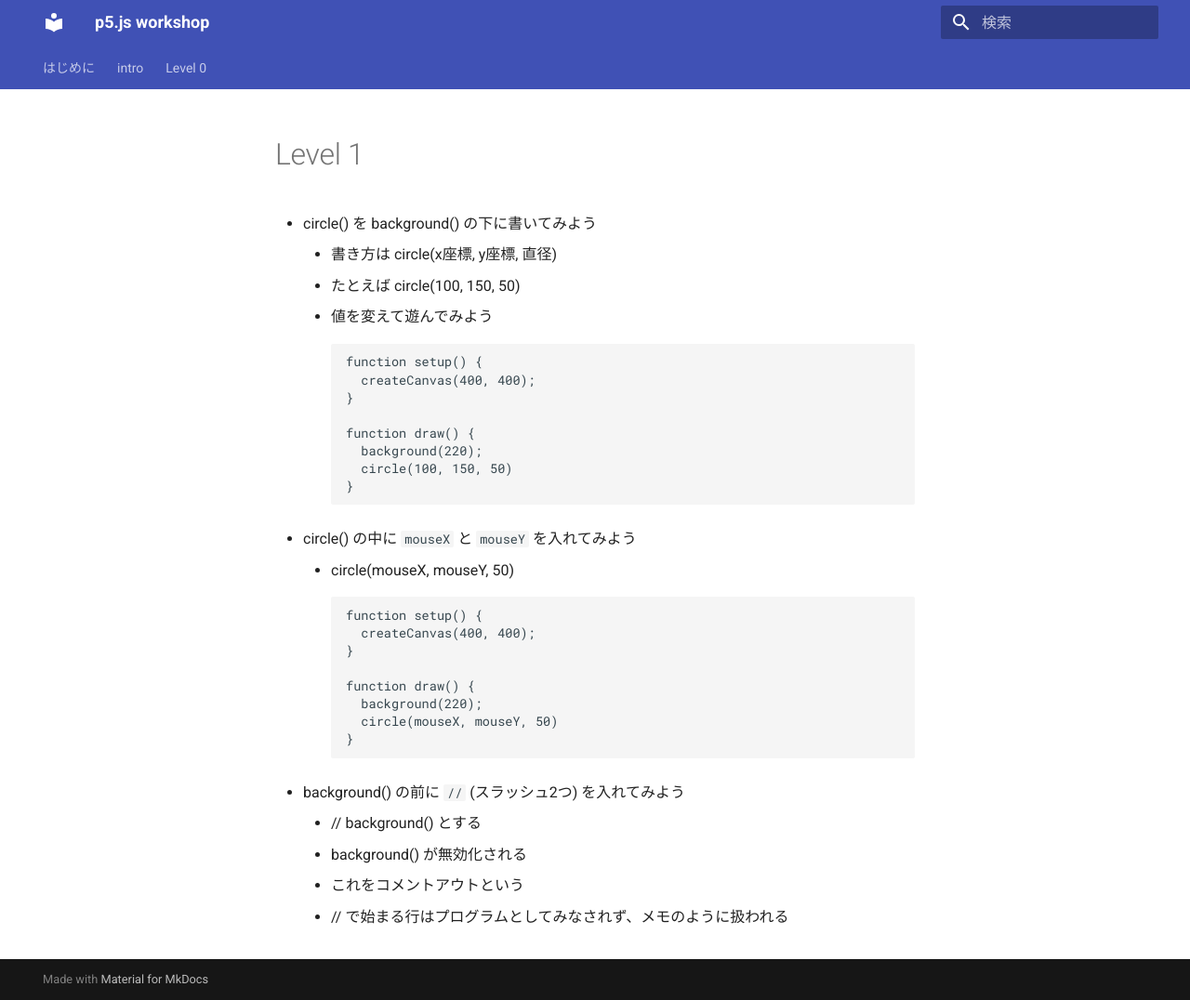
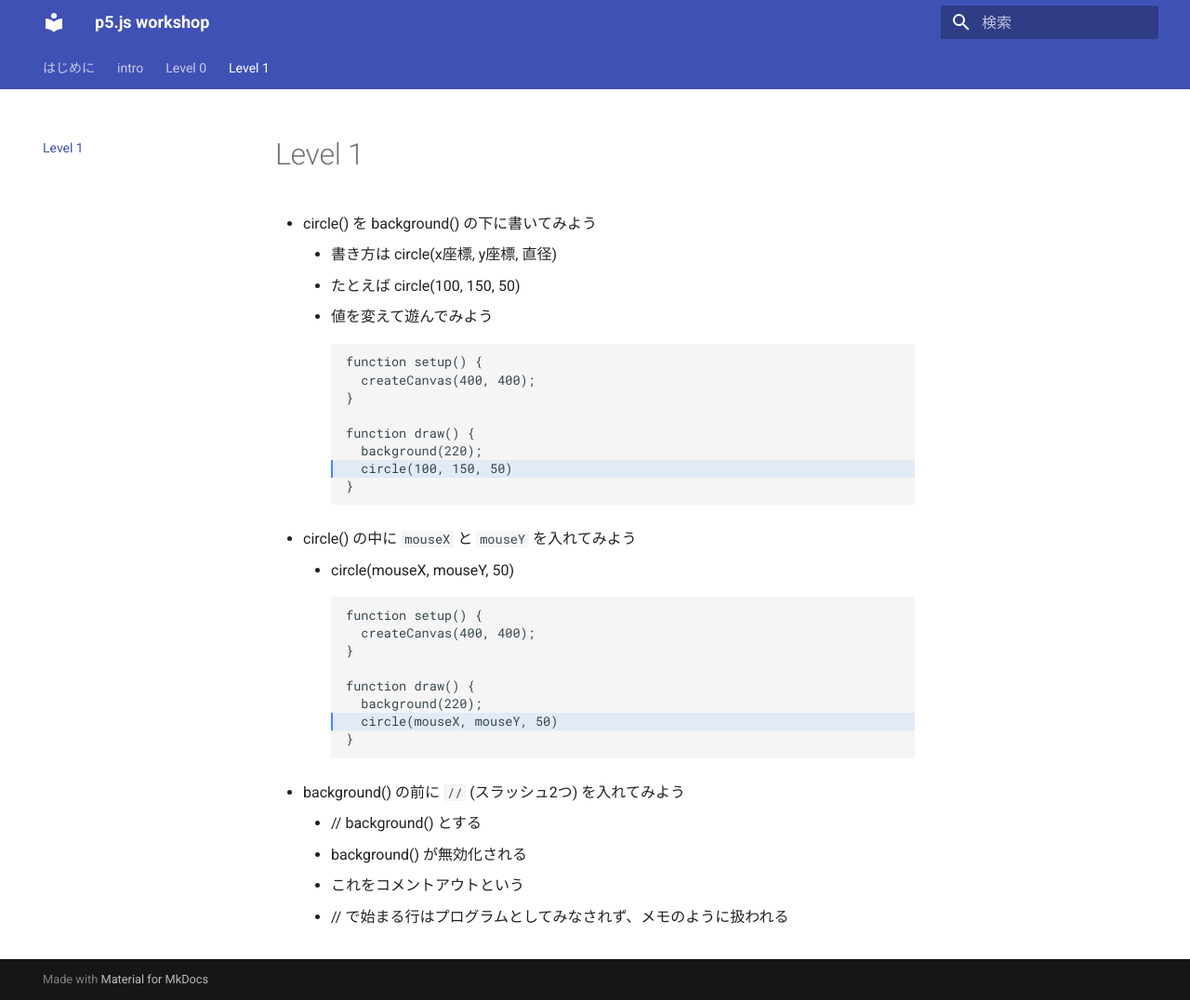
Before and after one commit to v76nl/gdgs-p5-workshop, an MkDocs documentation site: the page built from docs/level_1.md, in a window 1280 px wide and 1076 px high. Shown: the whole window at 93% size. Built offline with MkDocs 1.6.1 and Material for MkDocs 9.7.7, drawn with Linux system fonts in a browser that asks for light colours.

Commit message:
style: 行ハイライト処理追加

````diff
--- a/docs/level_1.md
+++ b/docs/level_1.md
@@ -3,7 +3,7 @@
     - 書き方は circle(x座標, y座標, 直径)
     - たとえば circle(100, 150, 50)
     - 値を変えて遊んでみよう
-```p5.js
+```p5.js hl_lines="7"
 function setup() {
   createCanvas(400, 400);
 }
@@ -15,7 +15,7 @@ function draw() {
 ```
 - circle() の中に `mouseX` と `mouseY` を入れてみよう
     - circle(mouseX, mouseY, 50)
-```p5.js
+```p5.js hl_lines="7"
 function setup() {
   createCanvas(400, 400);
 }
--- a/mkdocs.yml
+++ b/mkdocs.yml
@@ -12,6 +12,7 @@ nav:
     - はじめに: index.md
     - intro: intro.md
     - Level 0: level_0.md
+    - Level 1: level_1.md
 
 markdown_extensions:
     - pymdownx.highlight:
````
